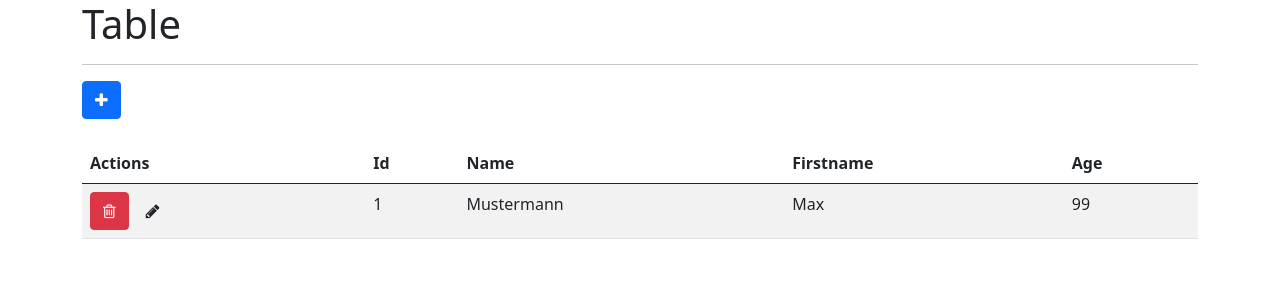
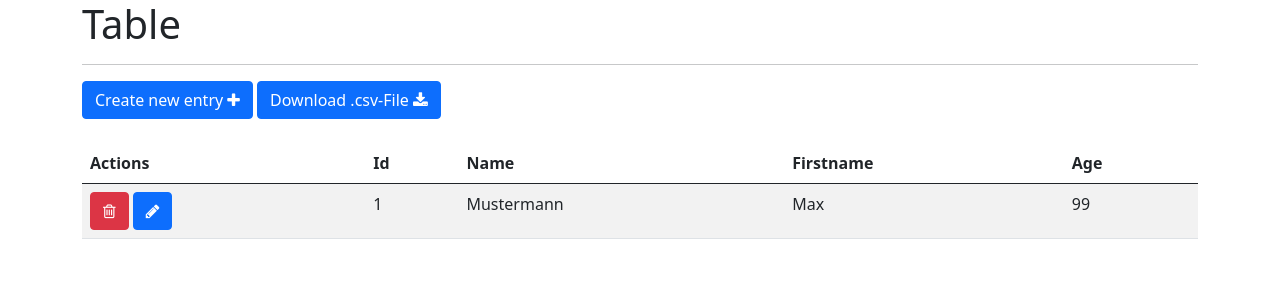
Before and after one commit to gKits/simple-table-website, a Flask app: page / in a window 1280 px wide. Shown: the top 300 px of the page. Run offline with Flask 2, Linux system fonts and the light colour scheme; data comes from the database, SQL or seed files in the repository.

Commit message:
Update index.html Add csv download button Add href to edit button

```diff
--- a/templates/index.html
+++ b/templates/index.html
@@ -1,7 +1,8 @@
 {% extends "base.html" %}
 
 {% block content %}
-  <a class="btn btn-primary" href="/create/"><i class="fa fa-plus"></i></a>
+  <a class="btn btn-primary" href="/create/">Create new entry <i class="fa fa-plus"></i></a>
+  <a class="btn btn-primary" href="/dlcsv/">Download .csv-File <i class="fa fa-download"></i></a>
   <br>
   </br>
   <table id="data" class="table table-striped">
@@ -19,8 +20,8 @@
         <td><form method="POST">
           <button type="submit" name="delete" class="btn btn-danger" value={{row.Id}}><i class="fa fa-trash-o"></i>
           </button>
-          <button type="submit" name="edit" class="btn btn-default" value={{row.Id}}><i class="fa fa-pencil" aria-hidden="true"></i>
-          </button>
+          <a class="btn btn-primary" href=/edit?{{row.Id}}><i class="fa fa-pencil"></i>
+          </a>
         </form></td>
         {% for cell in row %}
         <td>{{ cell }}</td>
```
